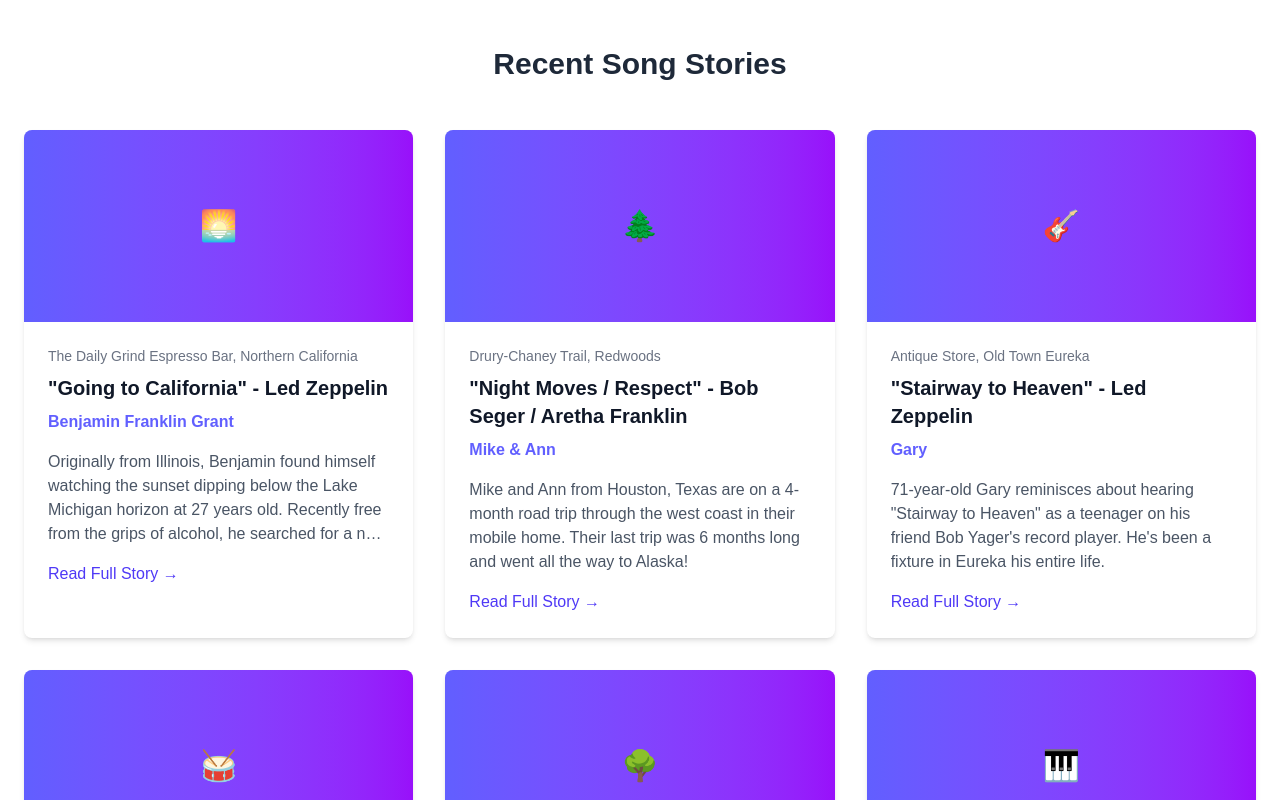
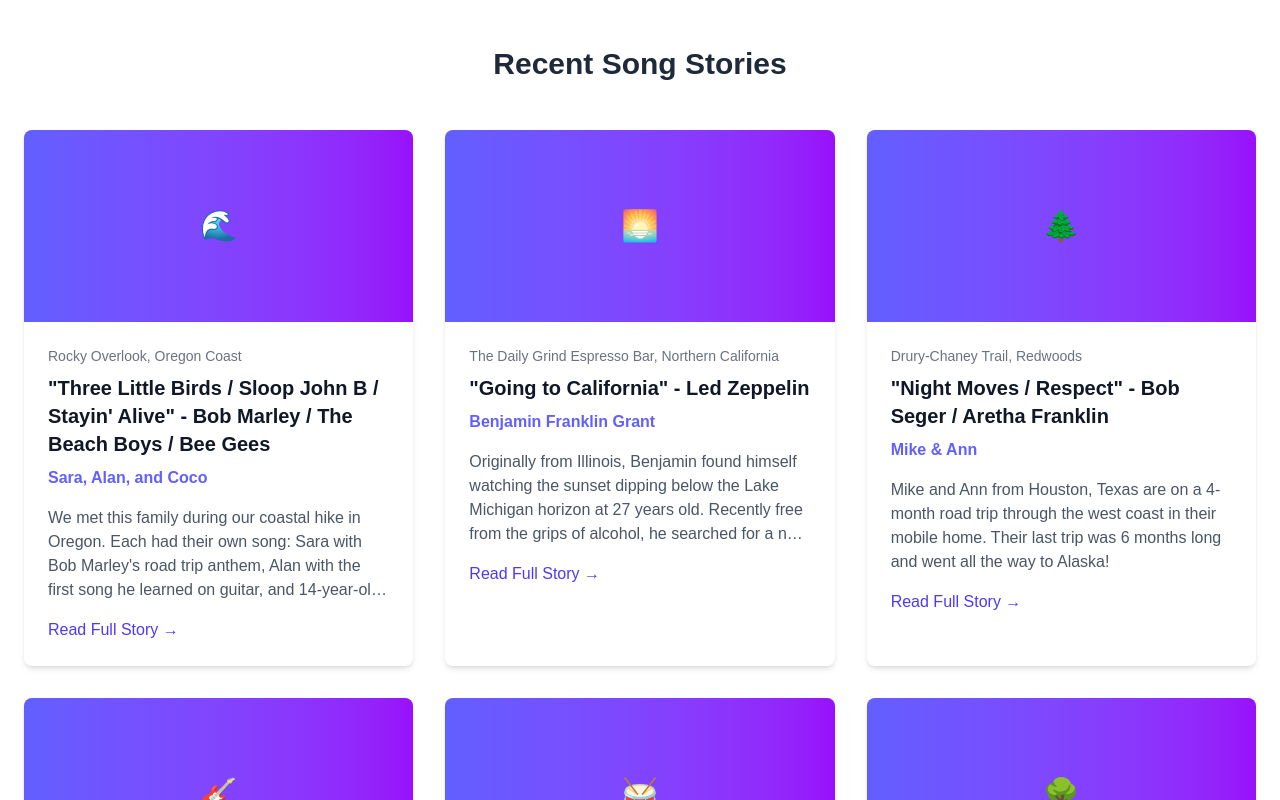
Before and after one commit to JoshuBao/mixtape-miles, a Next.js app: page / in a window 1280 px wide. Shown: the part 1180-1980 px from the top of the page. Built offline with nearby package versions, Linux system fonts and the light colour scheme.

Commit message:
Update stories

```diff
--- a/src/data/stories.ts
+++ b/src/data/stories.ts
@@ -128,6 +128,28 @@ Now a high school senior, Angel plans to attend community college and dreams of
     emoji: '🍺',
     slug: 'angel-marquez',
     theme: 'What is a song that reminds you of growing up?'
+  },
+  {
+    id: '8',
+    personName: 'Sara, Alan, and Coco',
+    songTitle: 'Three Little Birds / Sloop John B / Stayin\' Alive',
+    artist: 'Bob Marley / The Beach Boys / Bee Gees',
+    location: 'Rocky Overlook, Oregon Coast',
+    shortStory: 'We met this family during our coastal hike in Oregon. Each had their own song: Sara with Bob Marley\'s road trip anthem, Alan with the first song he learned on guitar, and 14-year-old Coco with the Bee Gees classic that soundtracked their family drives.',
+    fullStory: `We met Sara, Alan, and their daughter Coco at a rocky overlook along the Oregon coast. We had just wrapped up a coastal hike and stopped to take in the view; they were seated nearby, finishing up lunch and admiring the same wide stretch of Pacific horizon. A shared pause in the day turned into a conversation about music, memory, and the songs that stay with us.
+
+Sara&apos;s song was &quot;Three Little Birds&quot; by Bob Marley. Her dad used to play it on loop during their yearly road trips from California down to Baja—a tradition that started when she was just six months old. It wasn&apos;t until she was around seven that she remembers really hearing it, the lyrics settling in as something familiar and comforting. Now a mother herself, she tries to take her own family on that same drive each year, continuing the ritual. Sara is a West Coast-based artist whose work—vibrant, coastal-inspired jewelry and paintings—can be found at sararenedesigns.com. Her art, like the song, feels rooted in sunlight, rhythm, and the joy of simple things.
+
+Alan chose &quot;Sloop John B&quot; by The Beach Boys—the first song he ever learned to play from a guitar songbook. It marked the beginning of a lifelong relationship with music. These days, he plays in an Americana style but has continued his passion for guitar playing. Now working for the US Forest Service, Alan still finds time to play shows and explore music on the side.
+
+Their daughter Coco, 14 years old, picked &quot;Stayin&apos; Alive&quot; by the Bee Gees. She said she loves the beat, and grew up always hearing it on the radio. It marks as a background song to their long drives as a family with the windows down and radio playing.
+
+Three different songs from three different memories, but all part of the same view, the same moment, and one really lovely pause along the road.`,
+    journey: 'Berkeley-Oregon Road Trip',
+    journeyDate: 'March 23, 2025',
+    emoji: '🌊',
+    slug: 'sara-alan-coco',
+    theme: 'What is a song that reminds you of growing up?'
   }
 ];
 
```
